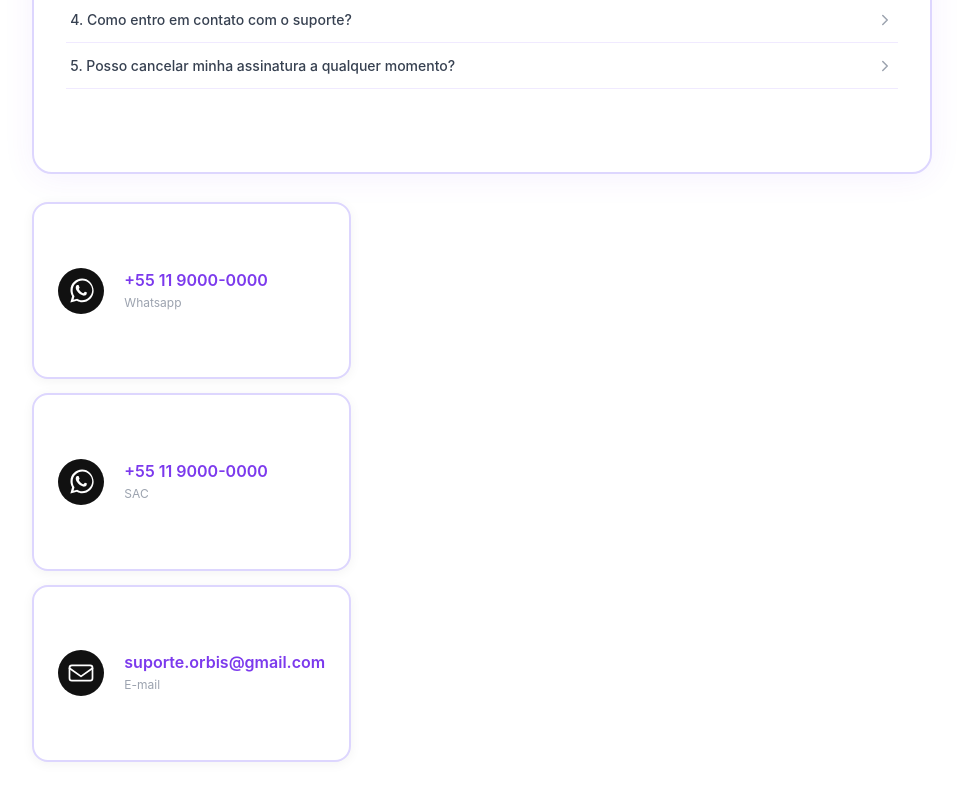
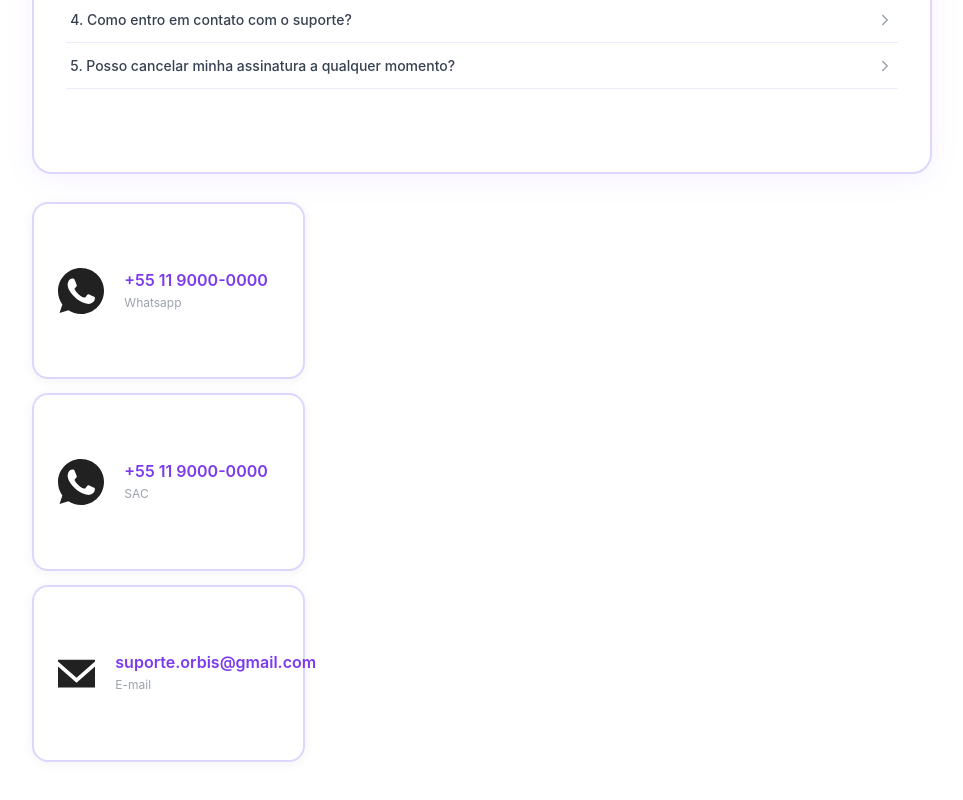
Before and after one commit to Henrique-Fiorotti/orbis, a Next.js app: page /contact in a window 1280 px wide. Shown: the part 506-1306 px from the top of the page, without its empty margins (158-1121 px from the left). Built offline with nearby package versions, Linux system fonts and the light colour scheme.

Commit message:
feat: replace SVG icons with image files for WhatsApp and Email on contact page

```diff
--- a/app/contact/page.jsx
+++ b/app/contact/page.jsx
@@ -11,18 +11,11 @@ const faqs = [
 ];
 
 const WhatsAppIcon = ({ size = 46 }) => (
-  <svg xmlns="http://www.w3.org/2000/svg" width={size} height={size} viewBox="0 0 48 48" fill="none">
-    <circle cx="24" cy="24" r="24" fill="#111" />
-    <path d="M33.5 14.5C31.3 12.2 28.3 11 25.1 11C18.4 11 13 16.4 13 23.1C13 25.3 13.6 27.5 14.7 29.4L12.9 36L19.7 34.2C21.5 35.2 23.3 35.8 25.1 35.8C31.8 35.8 37.2 30.4 37.2 23.7C37.1 20.4 35.9 17.4 33.5 14.5ZM25.1 33.7C23.5 33.7 21.8 33.2 20.4 32.3L20 32.1L16.2 33.1L17.2 29.4L16.9 29C15.9 27.4 15.3 25.5 15.3 23.4C15.3 17.7 19.9 13.1 25.6 13.1C28.3 13.1 30.8 14.2 32.7 16.1C34.6 18 35.7 20.5 35.7 23.2C35.5 28.9 30.8 33.7 25.1 33.7ZM30.6 25.9C30.3 25.7 28.8 25 28.5 24.9C28.2 24.8 28 24.7 27.8 25C27.6 25.3 27 26 26.8 26.2C26.6 26.4 26.4 26.5 26.1 26.3C25.2 25.8 24.3 25.3 23.5 24.5C22.9 23.9 22.3 23.1 21.8 22.3C21.6 22 21.7 21.8 21.9 21.6C22.1 21.4 22.3 21.1 22.4 20.9C22.5 20.7 22.6 20.5 22.5 20.3C22.4 20.1 21.8 18.6 21.6 18.1C21.4 17.7 21.1 17.7 20.9 17.7H20.3C20.1 17.7 19.8 17.8 19.5 18.1C19.2 18.4 18.5 19.1 18.5 20.6C18.5 22.1 19.6 23.5 19.7 23.7C19.8 23.9 21.7 26.7 24.3 28C24.9 28.3 25.5 28.5 26 28.7C26.6 28.9 27.3 28.9 27.7 28.8C28.2 28.7 29.5 28 29.8 27.3C30.1 26.6 30.1 26 30 25.9Z" fill="white" />
-  </svg>
+  <img src="/whatsapp-128-svgrepo-com.svg" alt="WhatsApp" width={size} height={size} />
 );
 
-const EmailIcon = ({ size = 46 }) => (
-  <svg xmlns="http://www.w3.org/2000/svg" width={size} height={size} viewBox="0 0 48 48" fill="none">
-    <circle cx="24" cy="24" r="24" fill="#111" />
-    <rect x="12" y="16" width="24" height="16" rx="2.5" stroke="white" strokeWidth="1.8" fill="none" />
-    <path d="M12 19l12 8.5L36 19" stroke="white" strokeWidth="1.8" strokeLinecap="round" strokeLinejoin="round" />
-  </svg>
+const EmailIcon = ({ size = 37 }) => (
+  <img src="/email-1572-svgrepo-com.svg" alt="Email" width={size} height={size} />
 );
 
 const ChevronIcon = ({ open }) => (
@@ -329,6 +322,7 @@ export default function ContatoPage() {
             height: "560px",
             flexDirection: "column",
             gap: "14px",
+            zIndex: 1,
           }}
         >
           <ContactCard
```
Also changed, not shown: public/email-1572-svgrepo-com.svg (added), public/whatsapp-128-svgrepo-com.svg (added).
